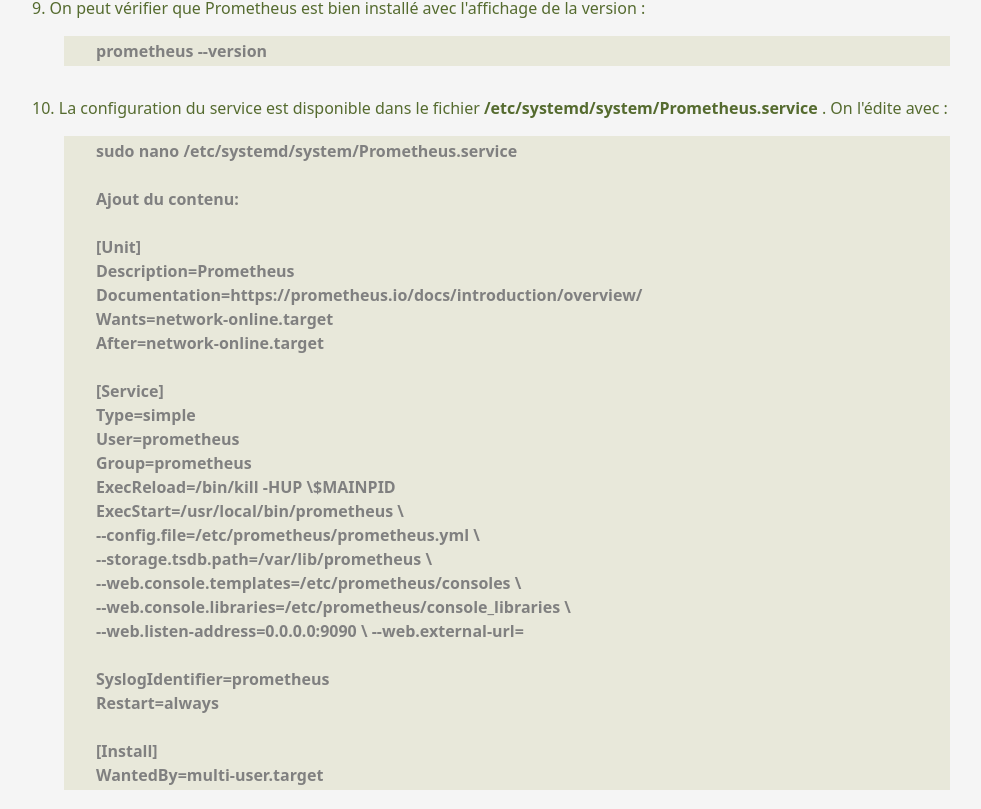
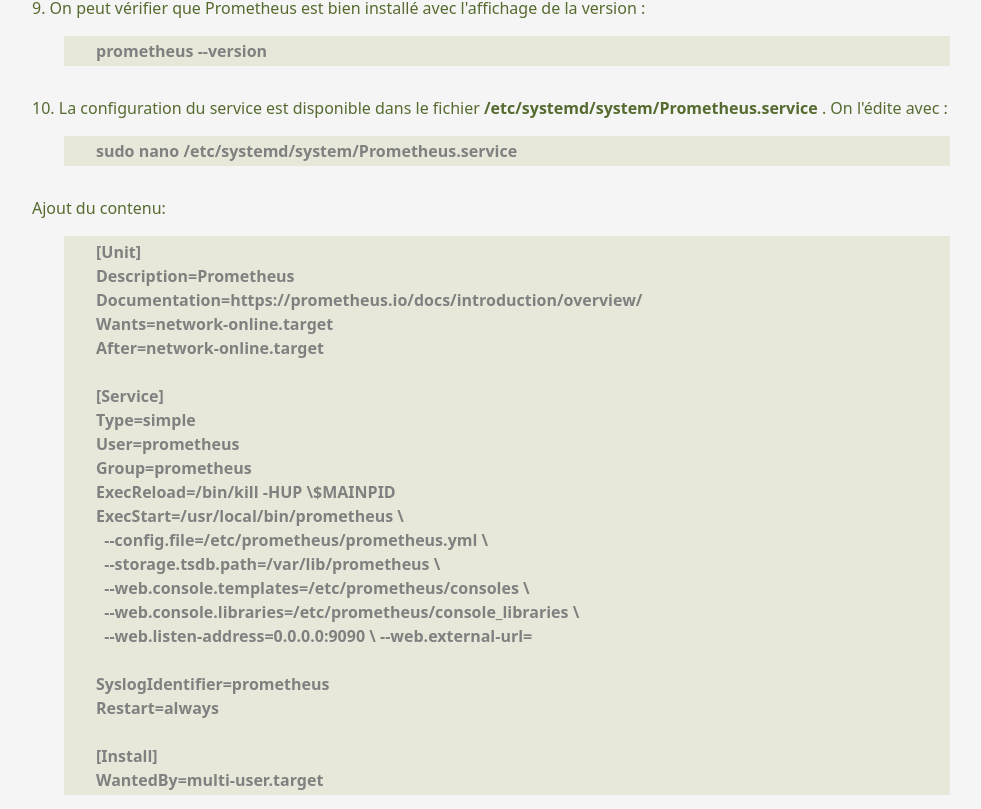
Before and after one commit to GitMalice/startReact, a React (Vite) app: page /monitoring in a window 1280 px wide. Shown: the part 4811-5620 px from the top of the page, without its empty margins (133-1114 px from the left). Built offline with nearby package versions, Linux system fonts and the light colour scheme.

Commit message:
add spacing

```diff
--- a/src/components/Monitoring.tsx
+++ b/src/components/Monitoring.tsx
@@ -202,13 +202,9 @@
         10. La configuration du service est disponible dans le fichier{" "}
         <b>/etc/systemd/system/Prometheus.service</b> . On l'édite avec :
       </p>
+      <p className="code">sudo nano /etc/systemd/system/Prometheus.service</p>
+      <p>Ajout du contenu:</p>
       <p className="code">
-        sudo nano /etc/systemd/system/Prometheus.service
-        <br />
-        <br />
-        Ajout du contenu:
-        <br />
-        <br />
         [Unit]
         <br />
         Description=Prometheus
@@ -231,11 +227,12 @@
         ExecReload=/bin/kill -HUP \$MAINPID
         <br />
         ExecStart=/usr/local/bin/prometheus \<br />
-        --config.file=/etc/prometheus/prometheus.yml \<br />
-        --storage.tsdb.path=/var/lib/prometheus \<br />
-        --web.console.templates=/etc/prometheus/consoles \<br />
-        --web.console.libraries=/etc/prometheus/console_libraries \<br />
-        --web.listen-address=0.0.0.0:9090 \ --web.external-url=
+        &nbsp;&nbsp;--config.file=/etc/prometheus/prometheus.yml \<br />
+        &nbsp;&nbsp;--storage.tsdb.path=/var/lib/prometheus \<br />
+        &nbsp;&nbsp;--web.console.templates=/etc/prometheus/consoles \<br />
+        &nbsp;&nbsp;--web.console.libraries=/etc/prometheus/console_libraries \
+        <br />
+        &nbsp;&nbsp;--web.listen-address=0.0.0.0:9090 \ --web.external-url=
         <br />
         <br />
         SyslogIdentifier=prometheus
```
